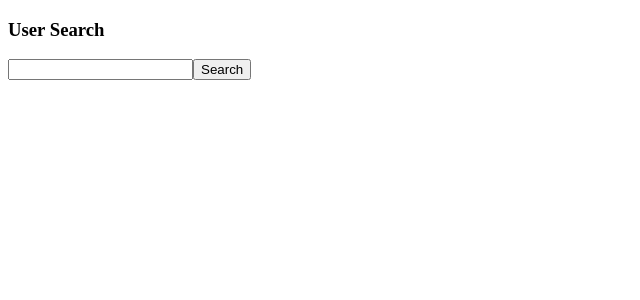
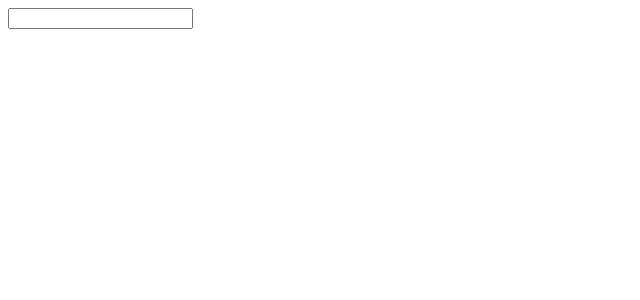
Before and after one commit to thisisscottcampbell/React-TypeScript-rts, a React (Create React App) app in the folder app/: page / in a window 1280 px wide. Shown: the top 300 px of the page, without its empty margins (0-640 px from the left). Built offline with nearby package versions, Linux system fonts and the light colour scheme.

Commit message:
change event type handled

```diff
--- /dev/null
+++ b/app/src/events/EventComponent.tsx
@@ -0,0 +1,12 @@
+const EventComponent: React.FC = () => {
+	const handleChange = (event: React.ChangeEvent<HTMLInputElement>) =>
+		console.log(event.target.value);
+
+	return (
+		<div>
+			<input onChange={handleChange} />
+		</div>
+	);
+};
+
+export default EventComponent;
--- a/app/src/index.tsx
+++ b/app/src/index.tsx
@@ -1,4 +1,4 @@
 import ReactDOM from 'react-dom';
-import UserSearch from '../src/state/UserSearch';
+import EventComponent from '../src/events/EventComponent';
 
-ReactDOM.render(<UserSearch />, document.querySelector('#root'));
+ReactDOM.render(<EventComponent />, document.querySelector('#root'));
```
Also changed, not shown: 1 other file (tests, documents, lock files or other folders).
